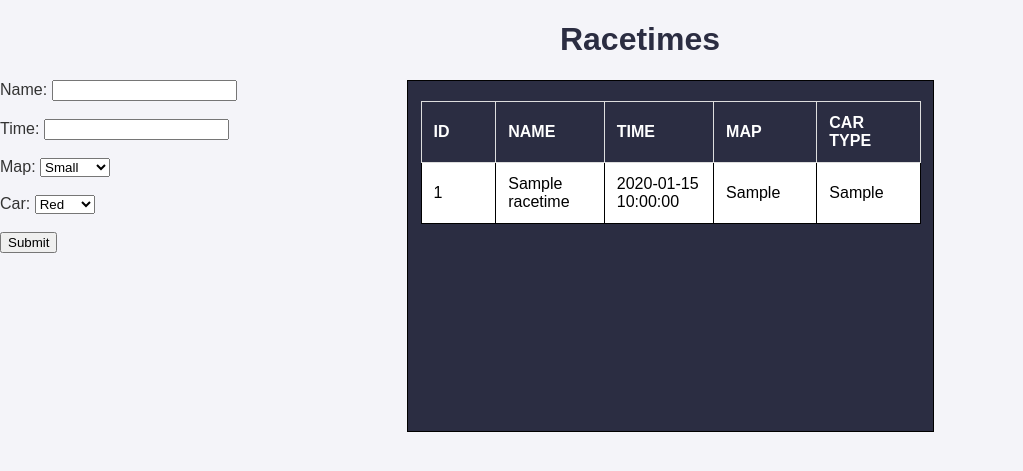
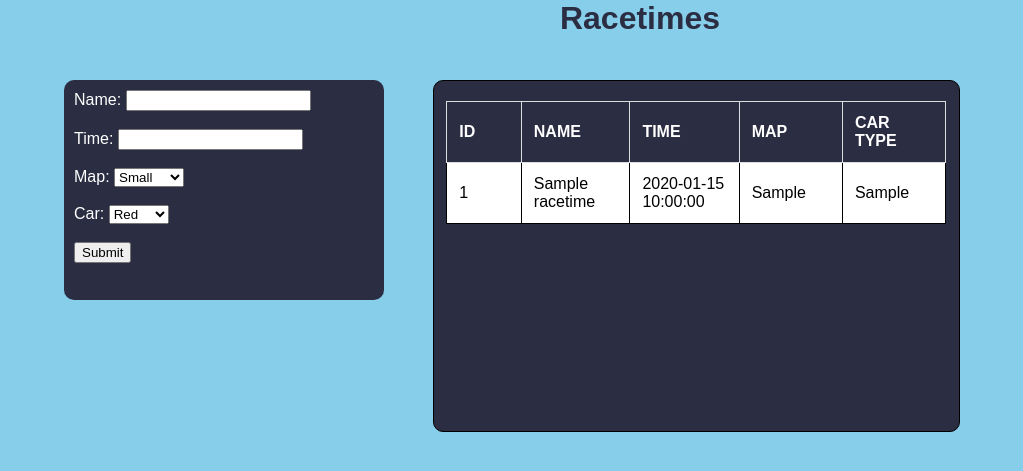
Before and after one commit to zaih0/Racing-Times, a PHP site: page / in a window 1280 px wide. Shown: the top 471 px of the page, without its empty margins (0-1023 px from the left). Run offline with PHP 8.4, Linux system fonts and the light colour scheme; tables that the repository leaves empty or names only in its code hold one stand-in row (values such as "Sample post").

Commit message:
cleaned up

```diff
--- a/css/index.css
+++ b/css/index.css
@@ -4,6 +4,7 @@ body {
     color: #333;
     margin: 0;
     padding: 0;
+    background-color: skyblue;
 }
 .container {
     width: 80%;
@@ -16,22 +17,51 @@ body {
 h1 {
     text-align: center;
     color: #2b2d42;
+    margin: 0 auto;
 }
 .table-container {
     position: absolute;
     top: 10vh;
-    right: 27vw;
+    right: 25%;
     width: 525px; /* Adjust the width as needed */
     height: 350px; /* Set a fixed height for the scroll area */
     overflow-y: auto; /* Enables vertical scrolling */
     overflow-x: auto; /* Enables horizontal scrolling */
     border: 1px solid black; /* Optional styling */
     background-color: #2b2d42; /* Ensure a contrasting background */
+    border-radius: 10px;
+}
+form{
+    background-color: #2b2d42;
+    width: 300px;
+    height: 200px;
+    color: white;
+    position: absolute;
+    top: 10vh;
+    left: 5vw;
+    padding: 10px;
+    transition: box-shadow 0.5s;
+    border-radius: 10px;
+}
+form:hover{
+    box-shadow: 0px 0px 20px 10px white;
 }
 table {
     width: 100%;
     border-collapse: collapse;
     margin-top: 20px;
+}
+#phpTable{
+    height: 10px;
+    border: solid 1px black;
+    background: black;
+    color:black;
+    width: 500px;
+    position: absolute;
+    right: 1vw;
+    top: 0vh;
+    overflow-y: auto;
+    border-radius: 10px;
 }
 th, td {
     padding: 12px;
--- a/index.php
+++ b/index.php
@@ -56,7 +56,7 @@ if ($_SERVER["REQUEST_METHOD"] == "POST") {
 <body>
 <?php
 echo "<div class='table-container'>";
-echo "<table style='height: 10px; border: solid 1px black;  background: black; color: black; width: 500px; position: absolute; right:1vw ; top: 0vh; overflow-y: auto;'>";
+echo "<table id='phpTable'";
 echo "<tr><th>ID</th><th>Name</th><th>Time</th><th>Map</th><th>Car Type</th>";
 
 $servername = "localhost";
```
Also changed, not shown: other parts of css/index.css (+0 -40 lines).
